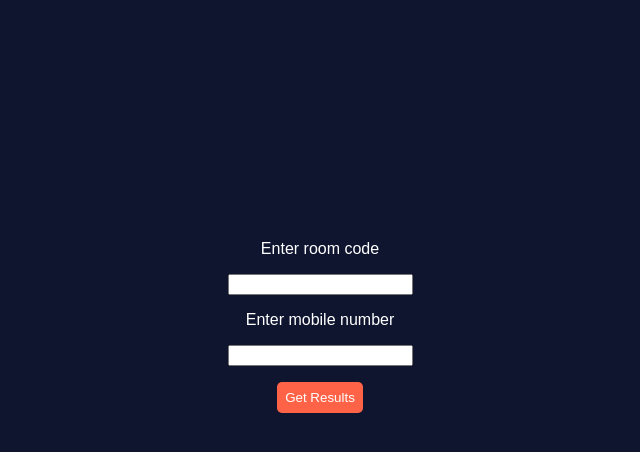
After one commit to aakzsh/not-my-type, a Flask app: page /sendsms in a window 1280 px wide. The commit adds this page. Shown: the top 452 px of the page, without its empty margins (320-960 px from the left). Run offline with Flask 2, Linux system fonts and the light colour scheme.

Commit message:
add sms and more

```diff
--- a/app.py
+++ b/app.py
@@ -12,7 +12,7 @@ firebase_admin.initialize_app(cred)
 
 # from flask.typing import StatusCode
 
-from twiliosend import send
+from twiliosend import getResults, send
 
 
 app = Flask(__name__)
@@ -65,18 +65,31 @@ def joinn(code,email):
 
 @app.route('/create/<code>,<email>')
 def createe(code, email):
-    send(email)
-    return redirect('/create/'+code)
+    send(email, code)
+    return redirect(f'/create/{code}')
     # return render_template('create.html', code=code)
 
+@app.route('/create/<code>')
+def lol(code):
+    # f= open(f"../static/{code}.txt","a+")
+    return render_template('create.html', code=code)
 
 @app.route('/play')
 def play():
     return render_template('play.html')
 
+@app.route('/sendsms')
+def sendsms():
+    return render_template('sendsms.html')
+
 @app.route('/results/<sim>,<wpm>')
 def results(sim, wpm):
     return render_template('results.html', sim=round(float(sim)*100, 3), wpm=round(float(wpm), 3))
 
+@app.route('/sendconf/<code>,<mob>')
+def sendconf(code, mob):
+    getResults(mob)
+    return render_template('conf.html')
+
 if __name__ == "__main__":
     app.run(debug=True)
--- a/static/style/index.css
+++ b/static/style/index.css
@@ -72,3 +72,7 @@ input{
 
     padding: 1rem 0.8rem;
 }
+
+.textbaamzi{
+    font-family: 'Poppins', sans-serif;
+}
--- a/templates/index.html
+++ b/templates/index.html
@@ -14,7 +14,7 @@
     <div class="content">
         <div style="width: 40rem;"><p class="title">Fastest Fingers First</p>
         <p class="subtitle">compete and see if you're the fastest typeracer in your squad, themed up with amazing musical vibes</p>
-        <input type="text" style="padding: 0.5rem 1rem; width: 70%;" placeholder="Enter your email" id="email">
+        <input type="text" style="padding: 0.5rem 1rem; width: 30rem;" placeholder="Enter your email" id="email">
         <br><br>
         <button class="b1" onclick="window.location.href='/create-room/{{code}},'+document.getElementById('email').value">Create a room</button>
         <button class="b2" onclick="window.location.href='/play'">Play solo</button>
--- a/templates/results.html
+++ b/templates/results.html
@@ -4,6 +4,7 @@
     <meta charset="UTF-8">
     <meta http-equiv="X-UA-Compatible" content="IE=edge">
     <meta name="viewport" content="width=device-width, initial-scale=1.0">
+    <link rel="shortcut icon" href="https://media.discordapp.net/attachments/873911486488121344/929328632848064512/Untitled_design_1_1.png" type="image/x-icon">
     <link rel="stylesheet" href="../static/style/results.css">
     <title>Results - not your type</title>
 </head>
@@ -17,7 +18,7 @@
                 <p>1. aakash@gmail.com [{{sim}}%]<br>2. frooti@gmail.com [50%]</p>
 
             </div>
-            <button>Get results via sms</button>
+            <button onclick="window.location.href='/sendsms'">Get results via sms</button>
         </div>
         <div>
             <img src="../static/images/panda.svg" class="panda" alt="">
--- /dev/null
+++ b/templates/sendsms.html
@@ -0,0 +1,40 @@
+<!DOCTYPE html>
+<html lang="en">
+<head>
+    <meta charset="UTF-8">
+    <meta http-equiv="X-UA-Compatible" content="IE=edge">
+    <meta name="viewport" content="width=device-width, initial-scale=1.0">
+    <link rel="shortcut icon" href="https://media.discordapp.net/attachments/873911486488121344/929328632848064512/Untitled_design_1_1.png" type="image/x-icon">
+
+    <title>not your type - send sms</title>
+</head>
+
+<body>
+    <style>
+        body{
+            color: white;
+            background-color: rgba(15, 20, 47, 1);
+        }
+    </style>
+<center><div class="textbaamzi" style="margin-top: 15rem;">
+    <p style="font-family: Arial, Helvetica, sans-serif;" >Enter room code</p>
+    <input type="text" id="code">
+    <p style="font-family: Arial, Helvetica, sans-serif;" >Enter mobile number</p>
+    <input type="text" id="mob"> <br>
+    <button style="margin-top: 1rem; color: white; background-color: tomato; border: tomato; padding: 0.5rem; border-radius: 5px;" onclick="sendbaamzi()">Get Results</button>
+</div>
+
+</center>
+
+<script>
+    function sendbaamzi(){
+        var a = document.getElementById('code').value;
+        var b = document.getElementById('mob').value;
+        console.log(a)
+        console.log(b)
+        window.location.href='/sendconf/'+a+','+b;
+    }
+
+</script>
+</body>
+</html>
```
Also changed, not shown: templates/conf.html (added, +19 -0 lines), templates/invitation.html (+5 -11 lines), twiliosend.py (+24 -5 lines).
